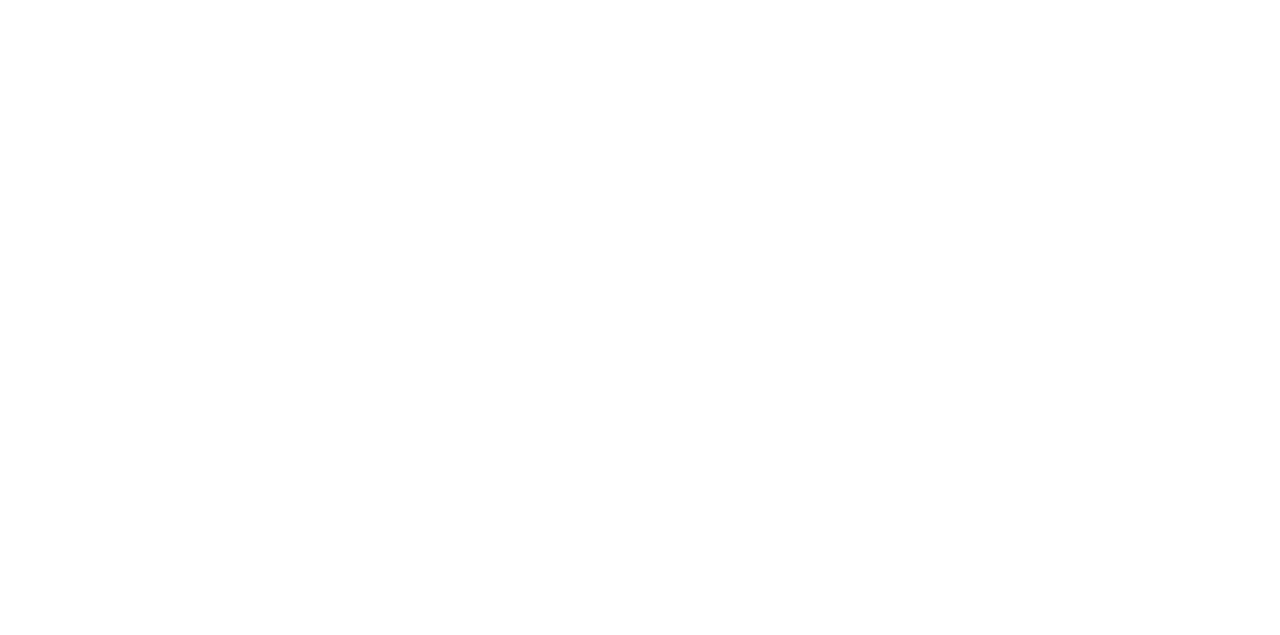
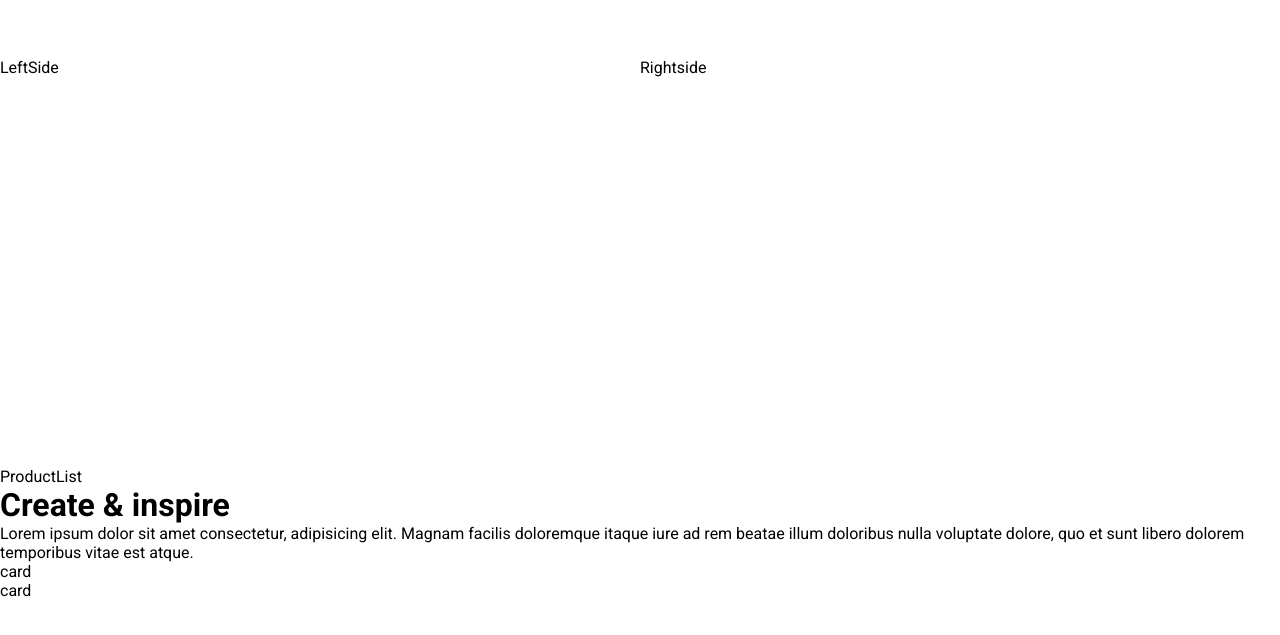
Before and after one commit to Elifnull/Personal_Profile, a React (Create React App) app in the folder Website/basic/: page / in a window 1280 px wide. Shown: the part 1133-1768 px from the top of the page. Before the commit the page ends 819 px from the top, so only its background shows below. Built offline with nearby package versions, Linux system fonts and the light colour scheme.

Commit message:
product and productlist components added

```diff
--- a/Website/basic/src/App.jsx
+++ b/Website/basic/src/App.jsx
@@ -1,5 +1,6 @@
 import About from "./components/About/About";
 import Intro from "./components/Intro/Intro";
+import ProductList from "./components/ProductList/ProductList";
 
 
 const App = () => {
@@ -7,6 +8,7 @@
     <div>
       <Intro/>
       <About/>
+      <ProductList/>
     </div>
   )
 };
--- a/Website/basic/src/components/About/About.css
+++ b/Website/basic/src/components/About/About.css
@@ -0,0 +1,17 @@
+.about {
+    height: 100vh;
+    display: flex;
+    align-items: center;
+}
+
+.aboutLeftSide {
+    flex: 1;
+}
+
+.AboutLWrapper {
+    height: 100%;
+}
+
+.aboutRightSide {
+    flex: 1;
+}
--- a/Website/basic/src/components/About/About.jsx
+++ b/Website/basic/src/components/About/About.jsx
@@ -3,7 +3,16 @@
 
 const About = () => {
     return (
-        <div className='about'>About</div>
+        <div className='about'>
+            <div className="aboutLeftSide">LeftSide</div>
+                <div className="AboutLWrapper">
+
+                </div>
+            <div className="aboutRightSide">Rightside</div>
+                <div className="AboutRWrapper">
+
+                </div>
+        </div>
     )
 }
 
--- /dev/null
+++ b/Website/basic/src/components/Product/Product.jsx
@@ -0,0 +1,12 @@
+import React from 'react'
+import "./Product.css"
+
+const Product = () => {
+    return (
+        <div>
+            card
+        </div>
+    )
+}
+
+export default Product
--- /dev/null
+++ b/Website/basic/src/components/ProductList/ProductList.css
@@ -0,0 +1,3 @@
+.ProductList {
+    height: 100vh;
+}
--- /dev/null
+++ b/Website/basic/src/components/ProductList/ProductList.jsx
@@ -0,0 +1,24 @@
+import React from 'react'
+import "./ProductList.css"
+import Product from "../Product/Product"
+
+const ProductList = () => {
+    return (
+        <div className='ProductList'>ProductList
+            <div className="productListText">
+                <h1 className='productListTitle'>Create & inspire</h1>
+                <p className='productListDesc'>
+                    Lorem ipsum dolor sit amet consectetur, adipisicing elit.
+                    Magnam facilis doloremque itaque iure ad rem beatae illum doloribus
+                    nulla voluptate dolore, quo et sunt libero dolorem temporibus vitae est atque.
+                </p>
+            </div>
+            <div className="productList-List">
+                <Product/>
+                <Product/>
+            </div>
+        </div>
+    )
+}
+
+export default ProductList;
```
Also changed, not shown: Website/basic/src/components/Product/Product.css (added).
